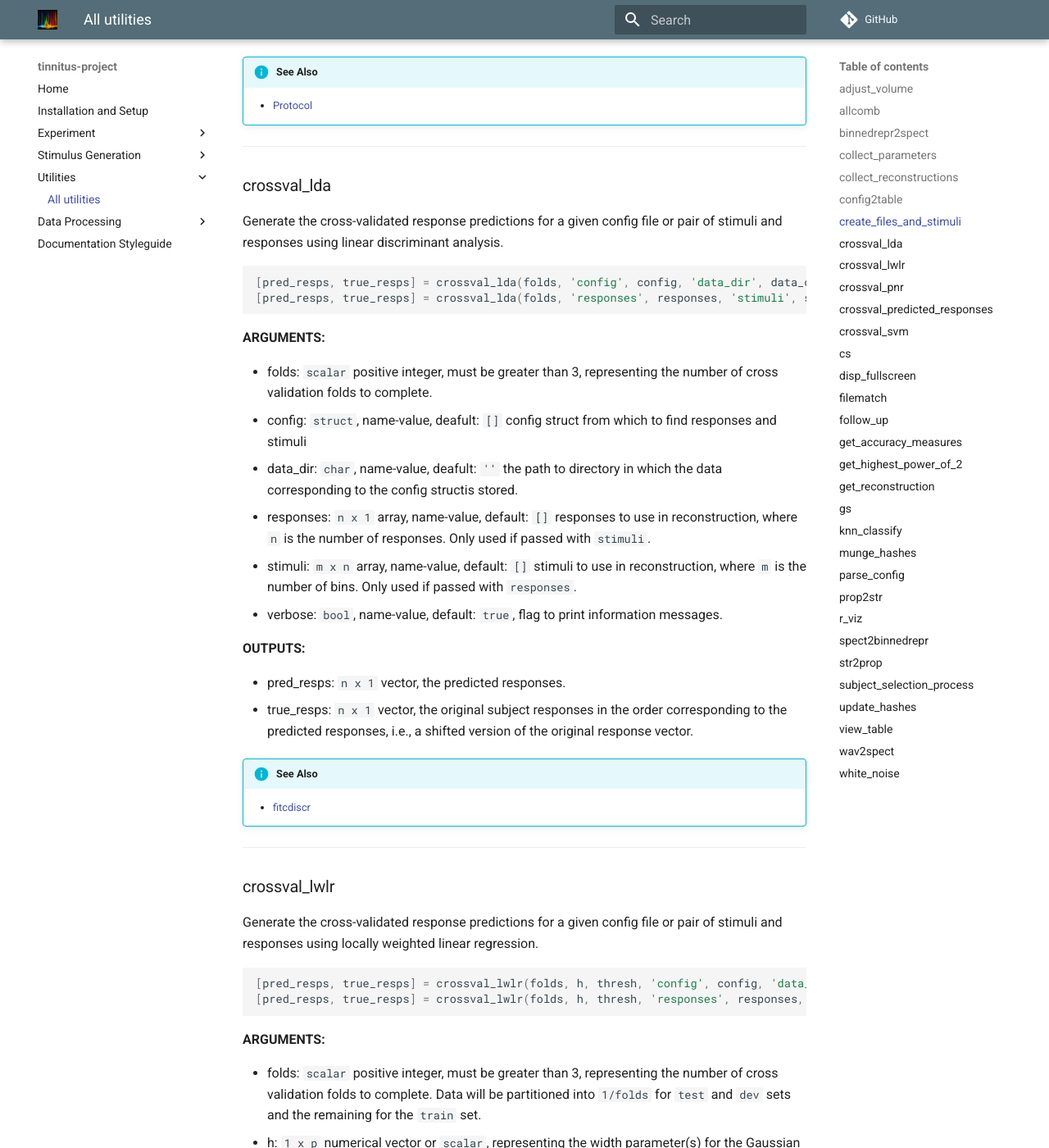
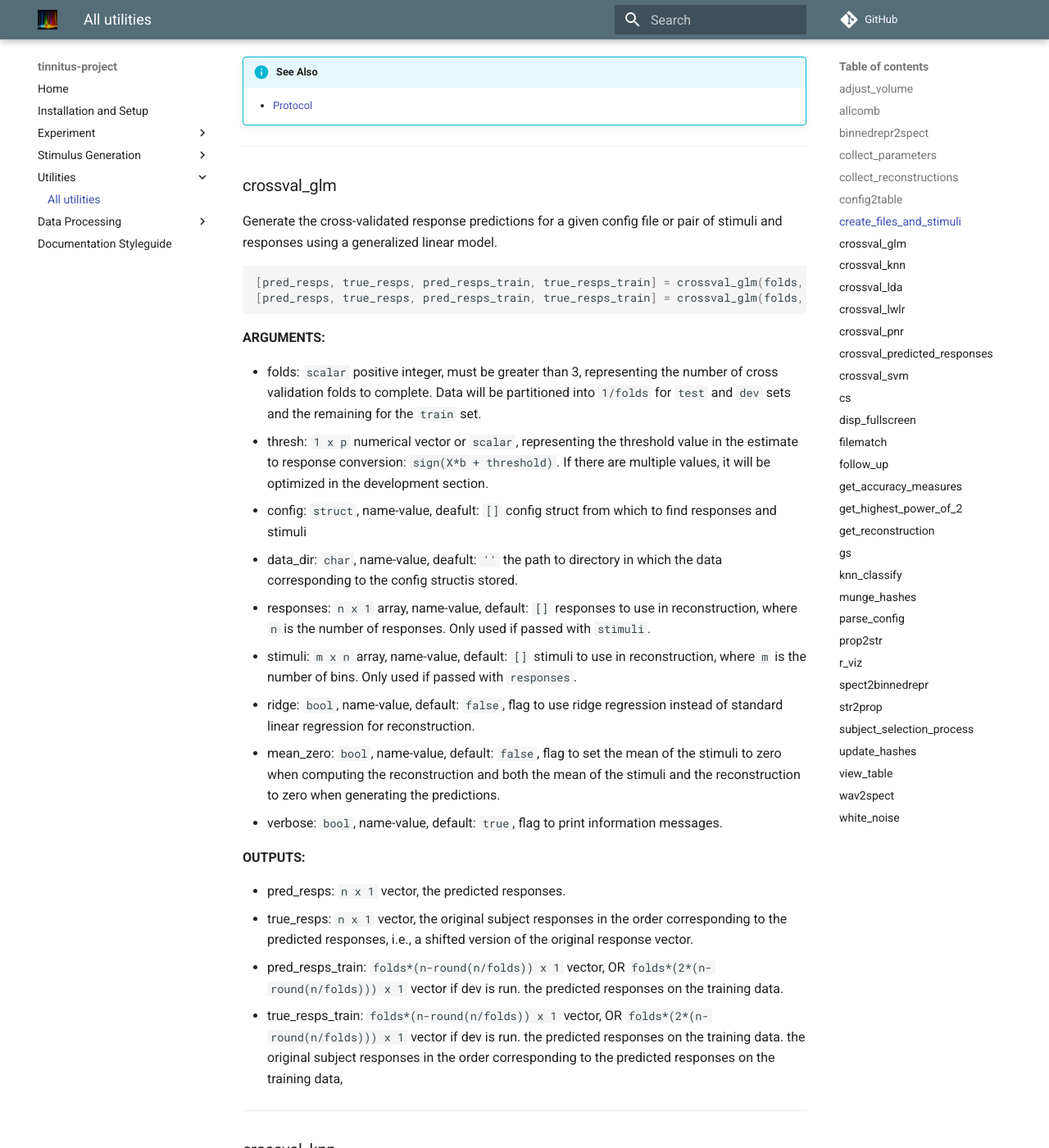
Before and after one commit to The-Lammert-Lab/tinnitus-reconstruction, an MkDocs documentation site: the page built from docs/utils.md, in a window 1280 px wide and 1400 px high, scrolled down 5225 px. Shown: the whole window at 82% size. Built offline with MkDocs 1.6.1 and Material for MkDocs 9.7.7, drawn with Linux system fonts in a browser that asks for light colours; comment, search, counter and statistics services are not loaded; some of the changed text lies outside the part shown.

Commit message:
🤖 Auto-update doc files

````diff
--- a/docs/utils.md
+++ b/docs/utils.md
@@ -303,6 +303,140 @@ Write the stimuli into the stimuli file.
 
 -------
 
+### crossval_glm
+
+Generate the cross-validated response predictions for a given
+config file or pair of stimuli and responses
+using a generalized linear model.
+
+```matlab
+[pred_resps, true_resps, pred_resps_train, true_resps_train] = crossval_glm(folds, thresh, 'config', config, 'data_dir', data_dir)
+[pred_resps, true_resps, pred_resps_train, true_resps_train] = crossval_glm(folds, thresh, 'responses', responses, 'stimuli', stimuli)
+```
+
+**ARGUMENTS:**
+
+- folds: `scalar` positive integer, must be greater than 3,
+representing the number of cross validation folds to complete.
+Data will be partitioned into `1/folds` for `test` and `dev` sets
+and the remaining for the `train` set.
+- thresh: `1 x p` numerical vector or `scalar`,
+representing the threshold value in the estimate to response
+conversion: `sign(X*b + threshold)`.
+If there are multiple values,
+it will be optimized in the development section.
+- config: `struct`, name-value, deafult: `[]`
+config struct from which to find responses and stimuli
+- data_dir: `char`, name-value, deafult: `''`
+the path to directory in which the data corresponding to the
+config structis stored.
+- responses: `n x 1` array, name-value, default: `[]`
+responses to use in reconstruction,
+where `n` is the number of responses.
+Only used if passed with `stimuli`.
+- stimuli: `m x n` array, name-value, default: `[]`
+stimuli to use in reconstruction,
+where `m` is the number of bins.
+Only used if passed with `responses`.
+- ridge: `bool`, name-value, default: `false`,
+flag to use ridge regression instead of standard linear regression
+for reconstruction.
+- mean_zero: `bool`, name-value, default: `false`,
+flag to set the mean of the stimuli to zero when computing the
+reconstruction and both the mean of the stimuli and the
+reconstruction to zero when generating the predictions.
+- verbose: `bool`, name-value, default: `true`,
+flag to print information messages.
+
+**OUTPUTS:**
+
+- pred_resps: `n x 1` vector,
+the predicted responses.
+- true_resps: `n x 1` vector,
+the original subject responses in the order corresponding
+to the predicted responses, i.e., a shifted version of the
+original response vector.
+- pred_resps_train: `folds*(n-round(n/folds)) x 1` vector,
+OR `folds*(2*(n-round(n/folds))) x 1` vector if dev is run.
+the predicted responses on the training data.
+- true_resps_train: `folds*(n-round(n/folds)) x 1` vector,
+OR `folds*(2*(n-round(n/folds))) x 1` vector if dev is run.
+the predicted responses on the training data.
+the original subject responses in the order corresponding
+to the predicted responses on the training data,
+
+
+
+
+
+-------
+
+### crossval_knn
+
+Generate the cross-validated response predictions for a given
+config file or pair of stimuli and responses
+using K-Nearest Neighbors.
+
+```matlab
+[pred_resps, true_resps, pred_resps_train, true_resps_train] = crossval_knn(folds, k, 'config', config, 'data_dir', data_dir)
+[pred_resps, true_resps, pred_resps_train, true_resps_train] = crossval_knn(folds, k, 'responses', responses, 'stimuli', stimuli)
+```
+
+**ARGUMENTS:**
+
+- folds: `scalar` positive integer, must be greater than 3,
+representing the number of cross validation folds to complete.
+Data will be partitioned into `1/folds` for `test` and `dev` sets
+and the remaining for the `train` set.
+- k: `1 x p` numerical vector or `scalar`,
+number of nearest neighbors to consider.
+If there are multiple values,
+it will be optimized in the development section.
+- method: `char`, name-value, default: 'mode',
+class determination style to be passed to knn function.
+- percent: `scalar`, name-value, default: 75,
+Target percent passed to knn function if `knn_method` is 'percent'.
+- config: `struct`, name-value, deafult: `[]`
+config struct from which to find responses and stimuli
+- data_dir: `char`, name-value, deafult: `''`
+the path to directory in which the data corresponding to the
+config structis stored.
+- responses: `n x 1` array, name-value, default: `[]`
+responses to use in reconstruction,
+where `n` is the number of responses.
+Only used if passed with `stimuli`.
+- stimuli: `m x n` array, name-value, default: `[]`
+stimuli to use in reconstruction,
+where `m` is the number of bins.
+Only used if passed with `responses`.
+- norm_stim: `bool`, name-value, default: `false`,
+flag to normalize the stimuli after loading.
+- verbose: `bool`, name-value, default: `true`,
+flag to print information messages.
+
+**OUTPUTS:**
+
+- pred_resps: `n x 1` vector,
+the predicted responses.
+- true_resps: `n x 1` vector,
+the original subject responses in the order corresponding
+to the predicted responses, i.e., a shifted version of the
+original response vector.
+- pred_resps_train: `folds*(n-round(n/folds)) x 1` vector,
+OR `folds*(2*(n-round(n/folds))) x 1` vector if dev is run.
+the predicted responses on the training data.
+- true_resps_train: `folds*(n-round(n/folds)) x 1` vector,
+OR `folds*(2*(n-round(n/folds))) x 1` vector if dev is run.
+the predicted responses on the training data.
+the original subject responses in the order corresponding
+to the predicted responses on the training data,
+
+
+
+
+
+-------
+
 ### crossval_lda
 
 Generate the cross-validated response predictions for a given
@@ -362,8 +496,8 @@ config file or pair of stimuli and responses
 using locally weighted linear regression.
 
 ```matlab
-[pred_resps, true_resps] = crossval_lwlr(folds, h, thresh, 'config', config, 'data_dir', data_dir)
-[pred_resps, true_resps] = crossval_lwlr(folds, h, thresh, 'responses', responses, 'stimuli', stimuli)
+[pred_resps, true_resps, pred_resps_train, true_resps_train] = crossval_lwlr(folds, h, thresh, 'config', config, 'data_dir', data_dir)
+[pred_resps, true_resps, pred_resps_train, true_resps_train] = crossval_lwlr(folds, h, thresh, 'responses', responses, 'stimuli', stimuli)
 ```
 
 **ARGUMENTS:**
@@ -377,10 +511,10 @@ representing the width parameter(s) for the Gaussian kernel.
 If there are multiple values,
 it will be optimized in the development section.
 - thresh: `1 x q` numerical vector or `scalar`,
-representing the percentile threshold value(s).
+representing the threshold value in the estimate to response
+conversion: `sign(X*b + threshold)`.
 If there are multiple values,
 it will be optimized in the development section.
-Values must be on (0,100].
 - config: `struct`, name-value, deafult: `[]`
 config struct from which to find responses and stimuli
 - data_dir: `char`, name-value, deafult: `''`
@@ -394,7 +528,7 @@ Only used if passed with `stimuli`.
 stimuli to use in reconstruction,
 where `m` is the number of bins.
 Only used if passed with `responses`.
-- norm_stimuli: `bool`, name-value, default: `false`,
+- norm_stim: `bool`, name-value, default: `false`,
 flag to normalize the stimuli after loading.
 - verbose: `bool`, name-value, default: `true`,
 flag to print information messages.
@@ -407,6 +541,14 @@ the predicted responses.
 the original subject responses in the order corresponding
 to the predicted responses, i.e., a shifted version of the
 original response vector.
+- pred_resps_train: `folds*(n-round(n/folds)) x 1` vector,
+OR `folds*(2*(n-round(n/folds))) x 1` vector if dev is run.
+the predicted responses on the training data.
+- true_resps_train: `folds*(n-round(n/folds)) x 1` vector,
+OR `folds*(2*(n-round(n/folds))) x 1` vector if dev is run.
+the predicted responses on the training data.
+the original subject responses in the order corresponding
+to the predicted responses on the training data,
 
 
 
@@ -431,7 +573,7 @@ using polynomial regression.
 representing the number of cross validation folds to complete.
 Data will be partitioned into `1/folds` for `test` and `dev` sets
 and the remaining for the `train` set.
-- h: `1 x p` numerical vector or `scalar`,
+- ords: `1 x p` numerical vector or `scalar`,
 representing the polynomial order(s) on which to perform regression.
 If there are multiple values,
 it will be optimized in the development section.
@@ -759,24 +892,20 @@ and values less than 1 are considered negative.
 
 **ARGUMENTS:**
 
-- y: `m x n` numerical matrix,
+- y: `m x p` numerical matrix,
 representing true labels.
-
 - y_hat: `m x n` numerical matrix,
 representing predicted labels.
 
 **OUTPUTS:**
 
-- accuracy: `scalar`,
+- accuracy: `scalar` or `1 x max(n,p)` vector,
 the correct prediction rate.
-
-- balanced_accuracy: `scalar`,
+- balanced_accuracy: `scalar` or `1 x max(n,p)` vector,
 the average of `sensitivity` and `specificity`.
-
-- sensitivity: `scalar`,
+- sensitivity: `scalar` or `1 x max(n,p)` vector,
 the true positive rate.
-
-- specificity: `scalar`,
+- specificity: `scalar` or `1 x max(n,p)` vector,
 the true negative rate.
 
 
````
Also changed, not shown: other parts of docs/utils.md (+0 -9 lines).
